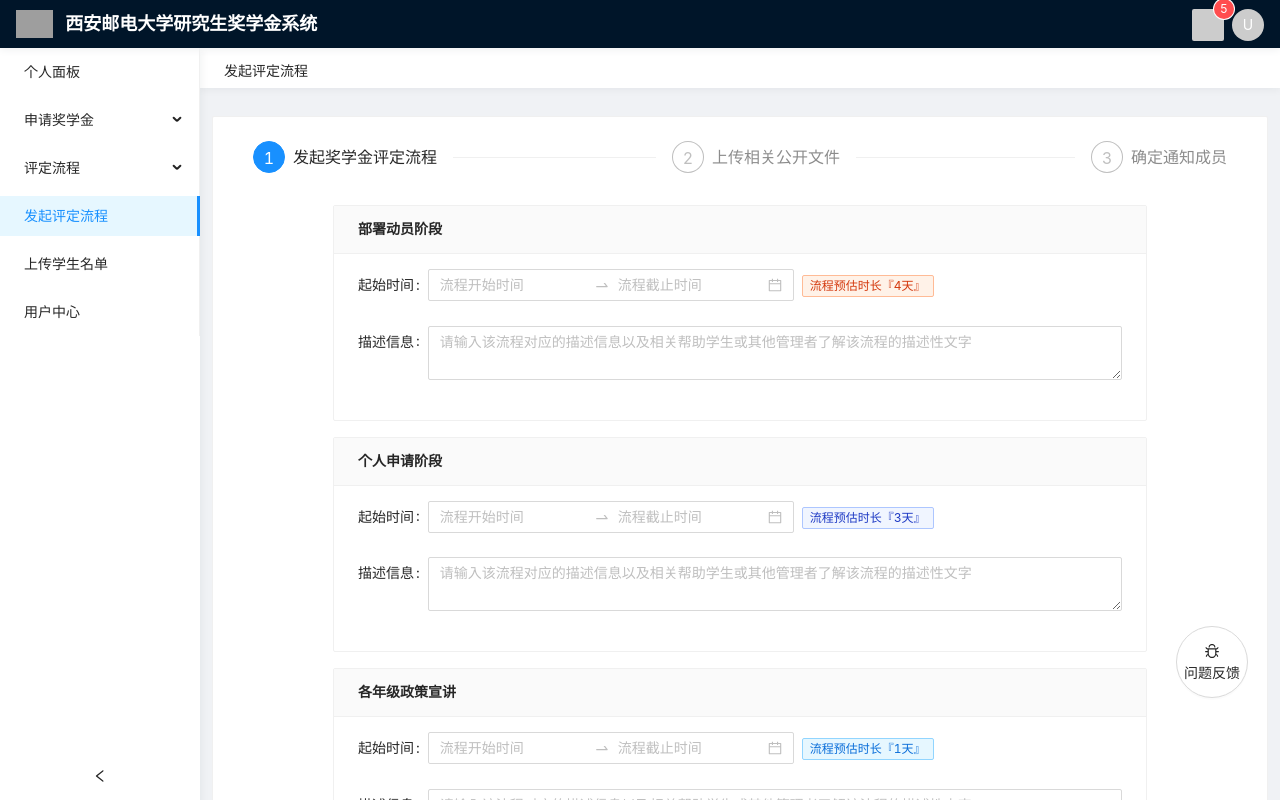
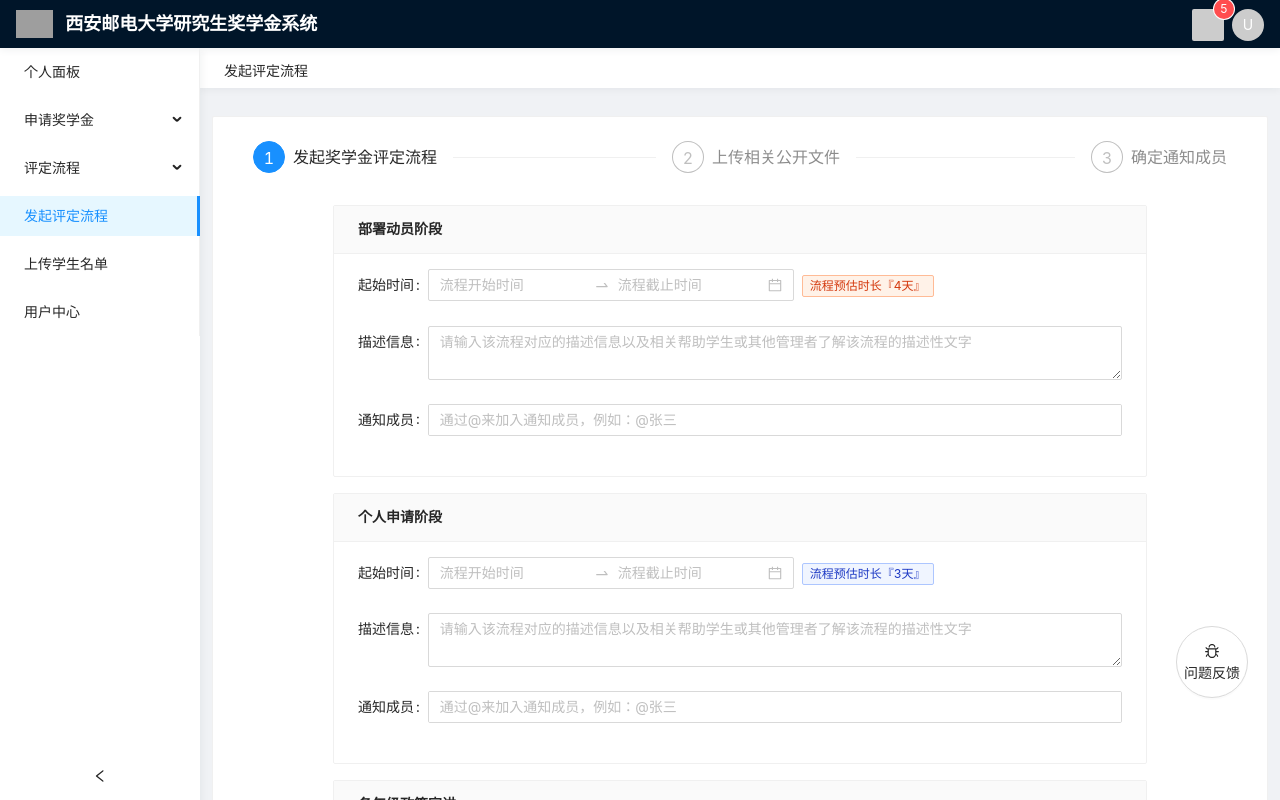
Before and after one commit to blus-personal-product/xupt-scholarship-fe, a React (Vite) app: page /initiate-process in a window 1280 px wide. Shown: the top 800 px of the page. Built offline with nearby package versions, Linux system fonts and the light colour scheme; grey boxes are pictures that could not be loaded.

Commit message:
feat(audit fix): fix yarn audit problem

```diff
--- a/package.json
+++ b/package.json
@@ -12,6 +12,7 @@
     "dependencies": {
         "@ant-design/icons": "^4.7.0",
         "@commitlint/cli": "^16.0.2",
+        "@reduxjs/toolkit": "^1.8.0",
         "@typescript-eslint/eslint-plugin": "^5.9.1",
         "@typescript-eslint/parser": "^5.9.1",
         "@vitejs/plugin-react-refresh": "^1.3.6",
@@ -29,9 +30,11 @@
         "query-string": "^7.1.1",
         "react": "^17.0.2",
         "react-dom": "^17.0.2",
+        "react-redux": "^7.2.6",
         "react-router-dom": "6",
         "react-text-loop-next": "^0.0.3",
-        "redux": "^4.1.2"
+        "redux": "^4.1.2",
+        "redux-devtools": "^3.7.0"
     },
     "devDependencies": {
         "@commitlint/config-conventional": "^16.0.0",
--- a/src/pages/initiate-process/components/initiate-form/components/card-form-item.tsx
+++ b/src/pages/initiate-process/components/initiate-form/components/card-form-item.tsx
@@ -1,5 +1,5 @@
 import { ProcessStep } from '@/pages/process/pages/handle-process/process.list';
-import { Card, DatePicker, Form, Input, Space, Tag } from 'antd';
+import { Card, DatePicker, Form, Input, Mentions, Space, Tag } from 'antd';
 import style from '../../../style.module.less';
 import * as React from 'react';
 import { disabledFormFeatureDate } from '@/config/form';
@@ -52,6 +52,18 @@ const CardFormItem: React.FC<IProps> = (props) => {
           placeholder="请输入该流程对应的描述信息以及相关帮助学生或其他管理者了解该流程的描述性文字"
         />
       </Form.Item>
+      <Form.Item
+        name={[name, ",mentions"]}
+        label="通知成员"
+      >
+        <Mentions
+          autoSize
+          placeholder="通过@来加入通知成员，例如：@张三"
+        >
+          <Mentions.Option value="sample">
+          </Mentions.Option>
+        </Mentions>
+      </Form.Item>
     </Card>
   )
 };
--- a/src/pages/initiate-process/components/notice-member/index.tsx
+++ b/src/pages/initiate-process/components/notice-member/index.tsx
@@ -11,6 +11,7 @@ const NoticeMember: React.FC = () => {
     >
       <Form.Item
         label="通知成员"
+
       >
         <Input />
       </Form.Item>
--- a/src/pages/initiate-process/components/step-content/index.tsx
+++ b/src/pages/initiate-process/components/step-content/index.tsx
@@ -11,11 +11,11 @@ const StepContent: React.FC = () => {
     switch (step) {
       case 2:
         return (
-          <UploadFile />
+          <NoticeMember />
         );
       case 1:
         return (
-          <NoticeMember />
+          <UploadFile />
         );
       default:
         return (
--- a/src/pages/initiate-process/components/upload-file/index.tsx
+++ b/src/pages/initiate-process/components/upload-file/index.tsx
@@ -1,9 +1,9 @@
 import UploadDragger from '@/components/upload-dragger';
-import { Form, Input, Upload } from 'antd';
+import { Form } from 'antd';
 import * as React from 'react';
 import { useLastForm } from '../../hooks/use-last-form';
 
-const UploadFile:React.FC = () => {
+const UploadFile: React.FC = () => {
   const [form, onValuesChange] = useLastForm('upload');
   return (
     <Form
--- /dev/null
+++ b/src/redux/store/user.tsx
@@ -0,0 +1,2 @@
+import * as React from 'react';
+import { createSlice, configureStore } from '@reduxjs/toolkit'
```
Also changed, not shown: 1 other file (tests, documents, lock files or other folders).
